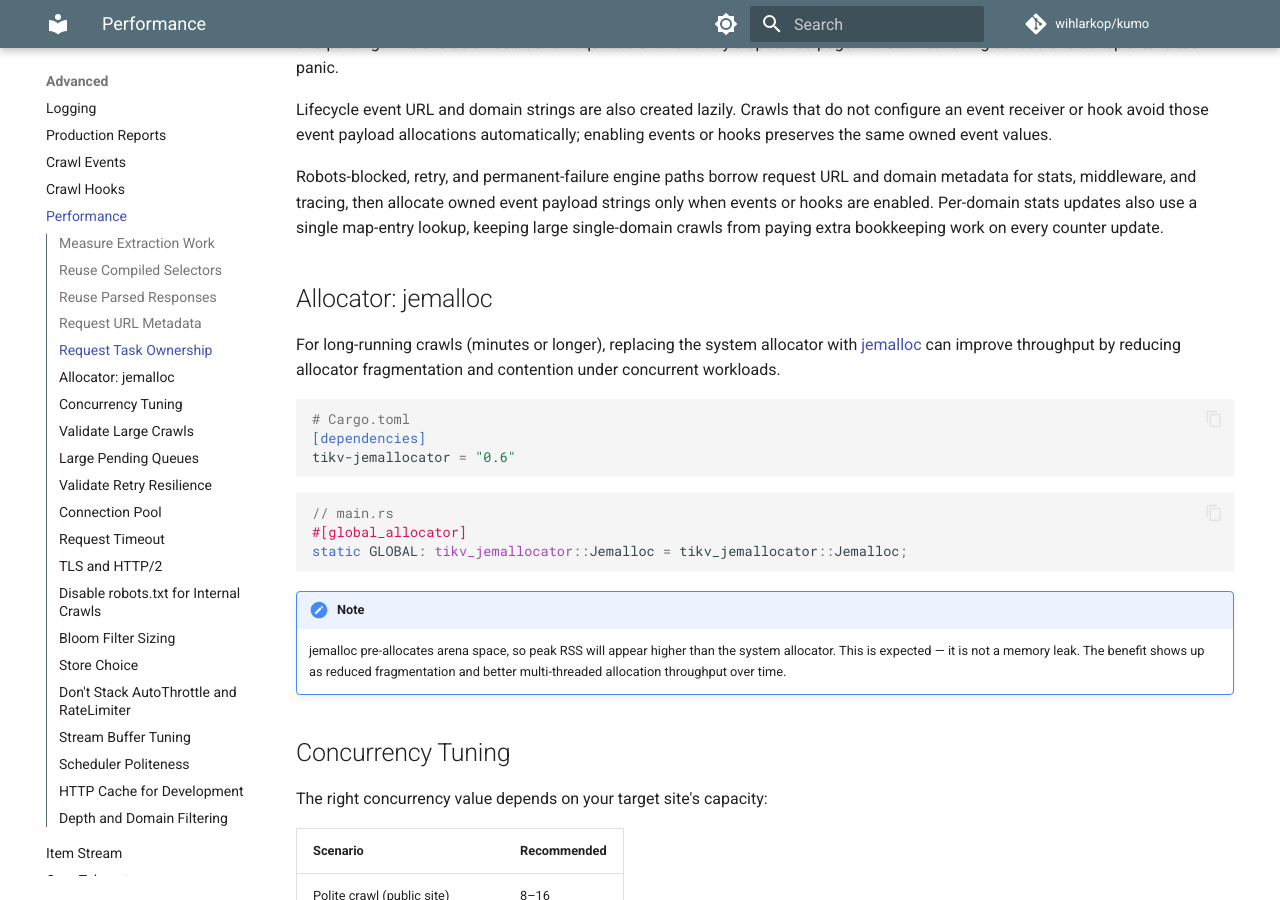
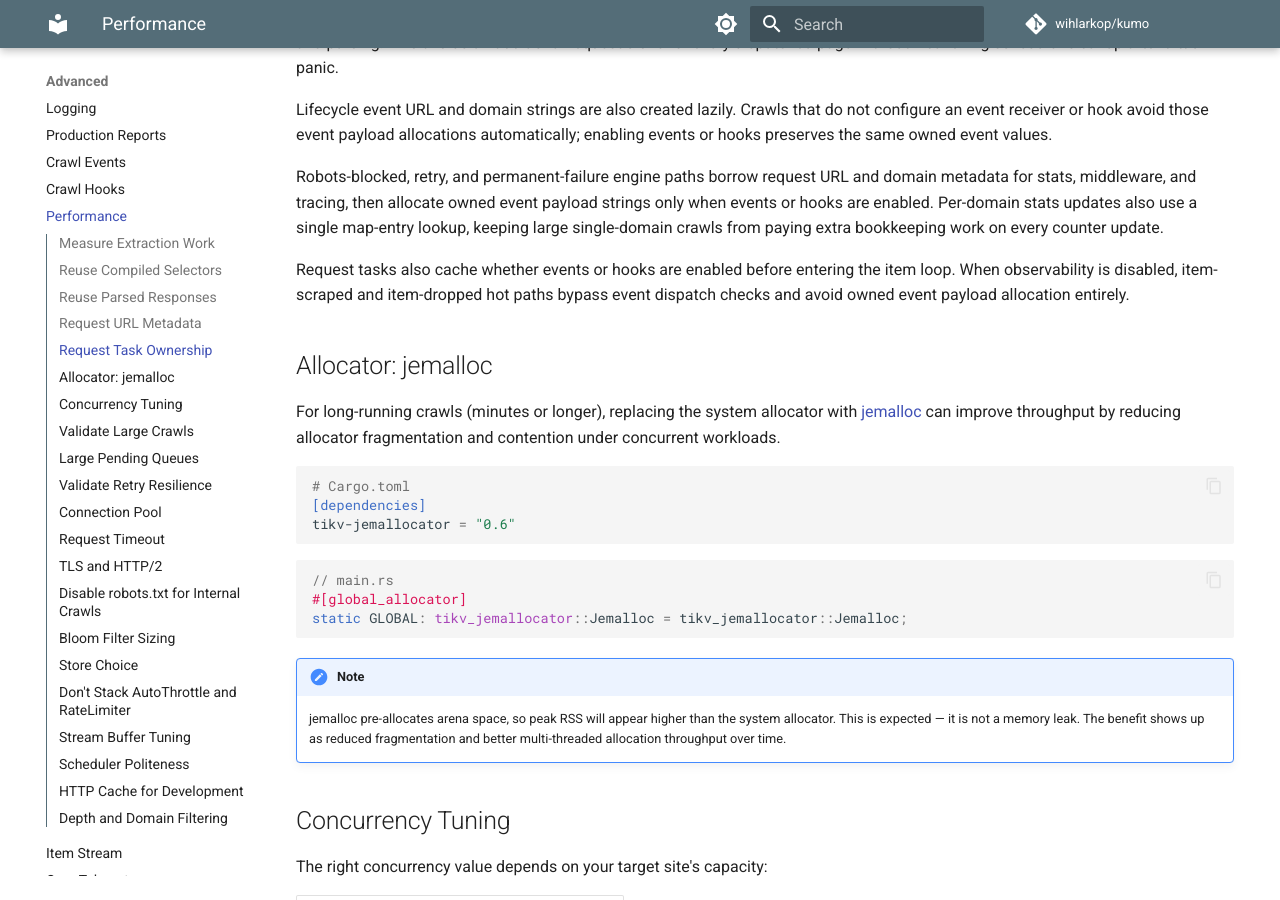
Before and after one commit to wihlarkop/kumo, an MkDocs documentation site: the page built from docs/src/advanced/performance.md, in a window 1280 px wide and 900 px high, scrolled down 1340 px. Built offline with MkDocs 1.6.1 and Material for MkDocs 9.7.7, drawn with Linux system fonts in a browser that asks for light colours; comment, search, counter and statistics services are not loaded.

Commit message:
perf: cache observer state in request tasks (#74)

```diff
--- a/docs/src/advanced/performance.md
+++ b/docs/src/advanced/performance.md
@@ -73,6 +73,11 @@ domain metadata for stats, middleware, and tracing, then allocate owned event
 payload strings only when events or hooks are enabled. Per-domain stats updates
 also use a single map-entry lookup, keeping large single-domain crawls from
 paying extra bookkeeping work on every counter update.
+
+Request tasks also cache whether events or hooks are enabled before entering the
+item loop. When observability is disabled, item-scraped and item-dropped hot
+paths bypass event dispatch checks and avoid owned event payload allocation
+entirely.
 
 ## Allocator: jemalloc
 
```
Also changed, not shown: docs/src/changelog.md (+2 -0 lines), 1 other file.
